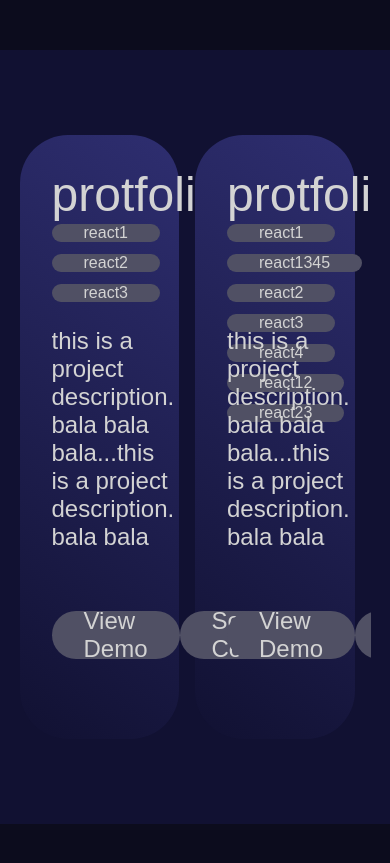
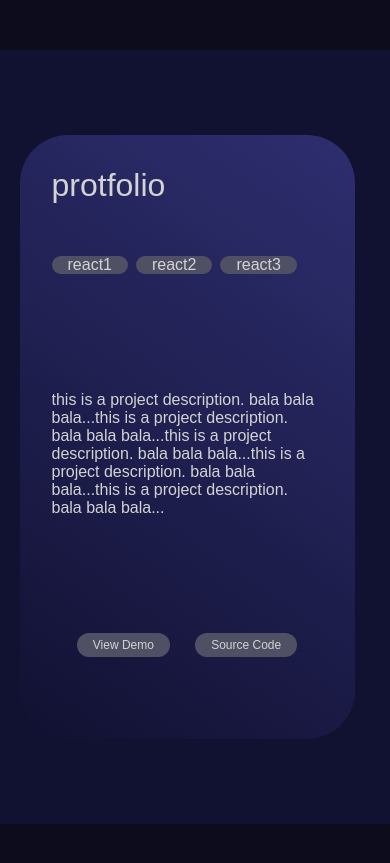
Before and after one commit to weiduner/Dingchen-Portfolio, a React (Vite) app: page / in a window 390 px wide. Shown: the part 4240-5103 px from the top of the page. Built offline with nearby package versions, Linux system fonts and the light colour scheme.

Commit message:
added responsive design in project section

```diff
--- a/src/Component/project/projectCard/ProjectCard.jsx
+++ b/src/Component/project/projectCard/ProjectCard.jsx
@@ -7,15 +7,13 @@ const ProjectCard = ( {details} ) => {
         <div className="projectCard">
             <div className="title">
                 <p>{details.title}</p>
+            </div>
+            <div className="content">
                 <div className="skills">
                     {details.skills.map((skill)=>(
                         <div className="skill" key={skill}>{skill}</div>
                     ))}
                 </div>
-
-            </div>
-            <div className="content">
-
                 <div className="description">{details.description}</div>
                 <div className="buttons">
                     <a href={details.demoSrc} target="_blank">View Demo</a>
--- a/src/Component/project/projectCard/projectCard.scss
+++ b/src/Component/project/projectCard/projectCard.scss
@@ -1,3 +1,5 @@
+@import "../../../app.scss";
+
 .projectCard{
     background:linear-gradient(215deg, #2e2e70, #111132);;
     width: calc(45vw - 1rem);
@@ -7,24 +9,48 @@
     margin: 0.5rem;
     display: flex;
     flex-direction: column;
-    gap: 2rem;
     justify-content: flex-start;
     align-items: start;
     color:lightgray;
     scroll-snap-align: start;
+    @include mobile {
+        width: calc(90vw - 1rem);
+    }
 
 
     .title{
         width:100%;
-        height: 8rem;
         display: flex;
         flex-direction: column;
         align-items: flex-start;
         justify-content: flex-start;
 
+        @include mobile {
+        }
         p{
             font-size: 3rem;
             font-weight: 500;
+            @include mobile {
+                font-size: 2rem;
+            }
+        }
+
+
+
+
+    }
+
+    .content{
+        width:100%;
+        height: calc(100% - 3rem);
+        display: flex;
+        flex-direction: column;
+        align-items: flex-start;
+        justify-content: space-around;
+        gap:1rem;
+        @include mobile {
+            height: calc(100% - 2rem);
+            gap:1rem;
         }
 
         .skills{
@@ -34,30 +60,17 @@
             flex-wrap: wrap;
             gap:0.5rem;
 
-
-
             .skill{
                 margin-block: 0.125rem;
                 font-size: 1rem;
                 padding-inline: 2rem;
                 background: #505064;
                 border-radius: 1.5rem;
+                @include mobile {
+                    padding-inline: 1rem;
+                }
             }
         }
-
-
-    }
-
-    .content{
-        width:100%;
-        height: calc(100% - 13rem);
-        display: flex;
-        flex-direction: column;
-        align-items: flex-start;
-        justify-content: space-between;
-        gap: 4rem;
-
-
 
         .description{
 
@@ -65,8 +78,9 @@
             font-weight: 400;
             position: relative;
             overflow-y: scroll;
-
-
+            @include mobile {
+                font-size: 1rem;
+            }
 
         }
         .buttons{
@@ -78,7 +92,9 @@
             flex-direction: row;
             justify-content: space-evenly;
             align-items: center;
-
+            @include mobile {
+                font-size: 0.75rem;
+            }
 
             a{
                 height: 3rem;
@@ -89,6 +105,10 @@
                 display: flex;
                 flex-direction: row;
                 align-items: center;
+                @include mobile {
+                    height: 1.5rem;
+                    padding-inline: 1rem;
+                }
             }
 
         }
```
